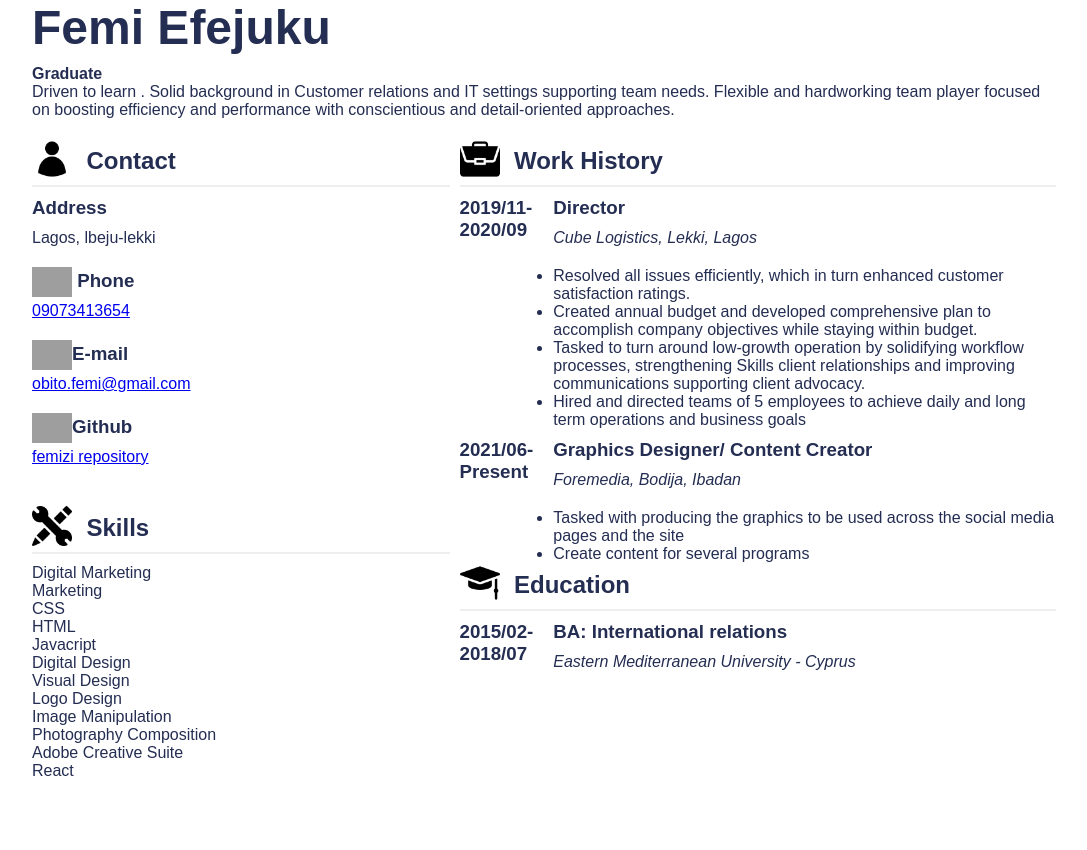
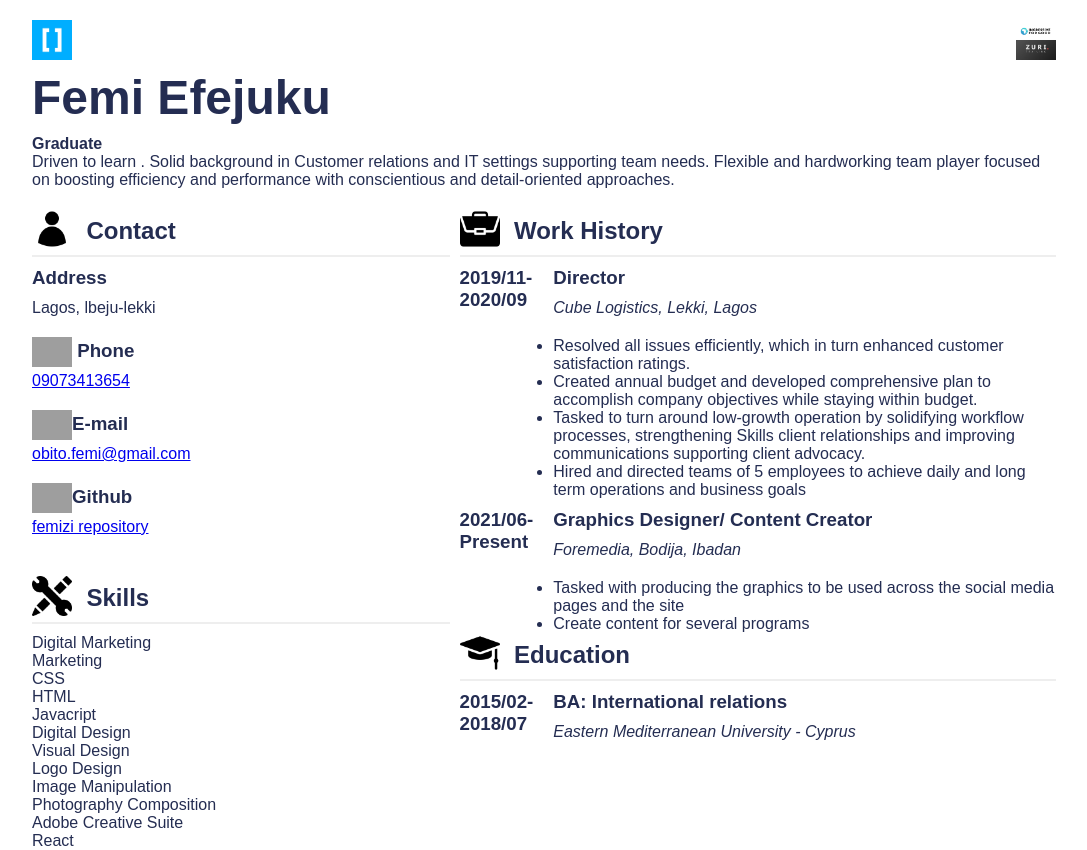
Before and after one commit to femizi/stage-two-zuri, a plain HTML site: page index.html in a window 1280 px wide. Shown: the whole page, without its empty margins (96-1183 px from the left). Before the commit the page ends 800 px from the top, so only its background shows below. Drawn offline with Linux system fonts and the light colour scheme; grey boxes are pictures that could not be loaded; a web font is replaced by a local one.

Commit message:
styled nav

```diff
--- a/index.html
+++ b/index.html
@@ -8,6 +8,10 @@
     <link rel="stylesheet" href="style.css" />
   </head>
   <body>
+    <nav class="nav">
+      <img src="images/hng.png" alt="">
+      <img src="images/zuri.jpg" alt="">
+    </nav>
     <div class="main-container">
       <div class="header">
         <h1>Femi Efejuku</h1>
--- a/style.css
+++ b/style.css
@@ -10,6 +10,12 @@ body {
     font-family: "Be Vietnam", sans-serif;
   font-size: 16px;
   color: hsl(228, 39%, 23%);
+}
+.nav{
+    display: flex;
+    justify-content: space-between;
+    margin: 20px 0;
+    padding: 0 10vw;
 }
 .header{
     margin-bottom: 10px;
```
Also changed, not shown: images/hng.png (added), images/zuri.jpg (added).
